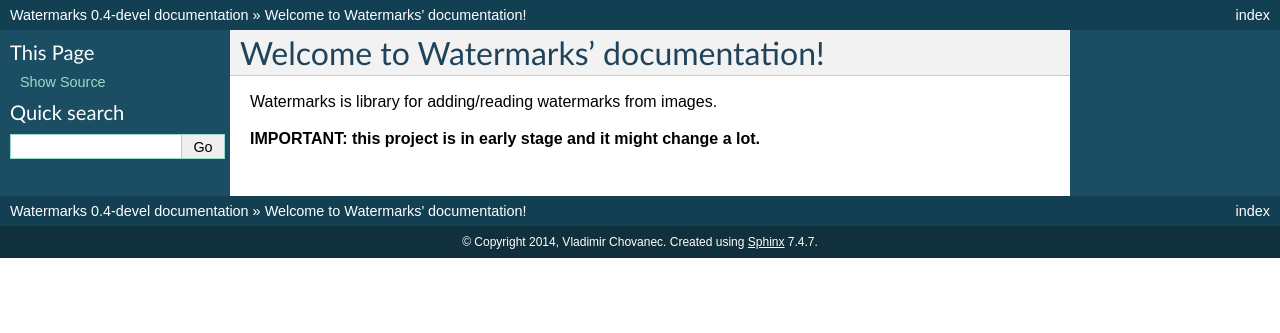
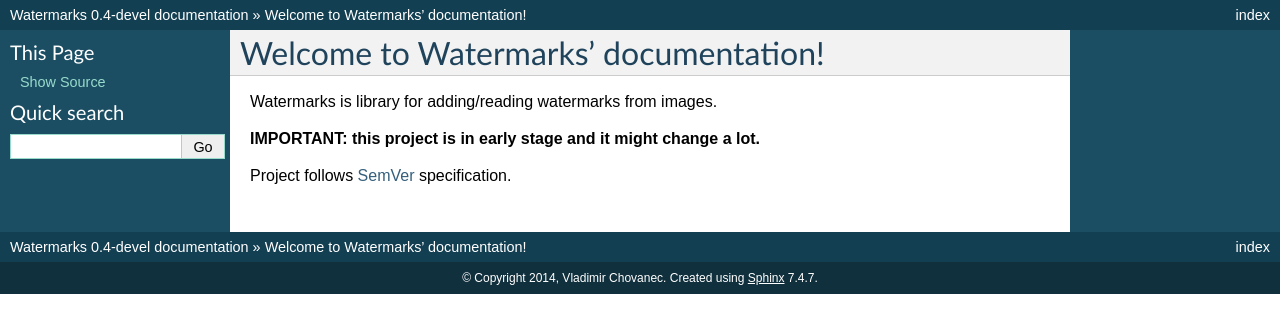
Before and after one commit to vladozc/watermarks, a Sphinx documentation site: the page built from doc/source/overview.rst, in a window 1280 px wide. Shown: the top 333 px of the page. Built offline with Sphinx 7.4.7, drawn with Linux system fonts in a browser that asks for light colours.

Commit message:
update doc with info about semver

```diff
--- a/doc/source/overview.rst
+++ b/doc/source/overview.rst
@@ -4,3 +4,5 @@ Welcome to Watermarks' documentation!
 Watermarks is library for adding/reading watermarks from images.
 
 **IMPORTANT: this project is in early stage and it might change a lot.**
+
+Project follows `SemVer <http://semver.org>`_ specification.
```
